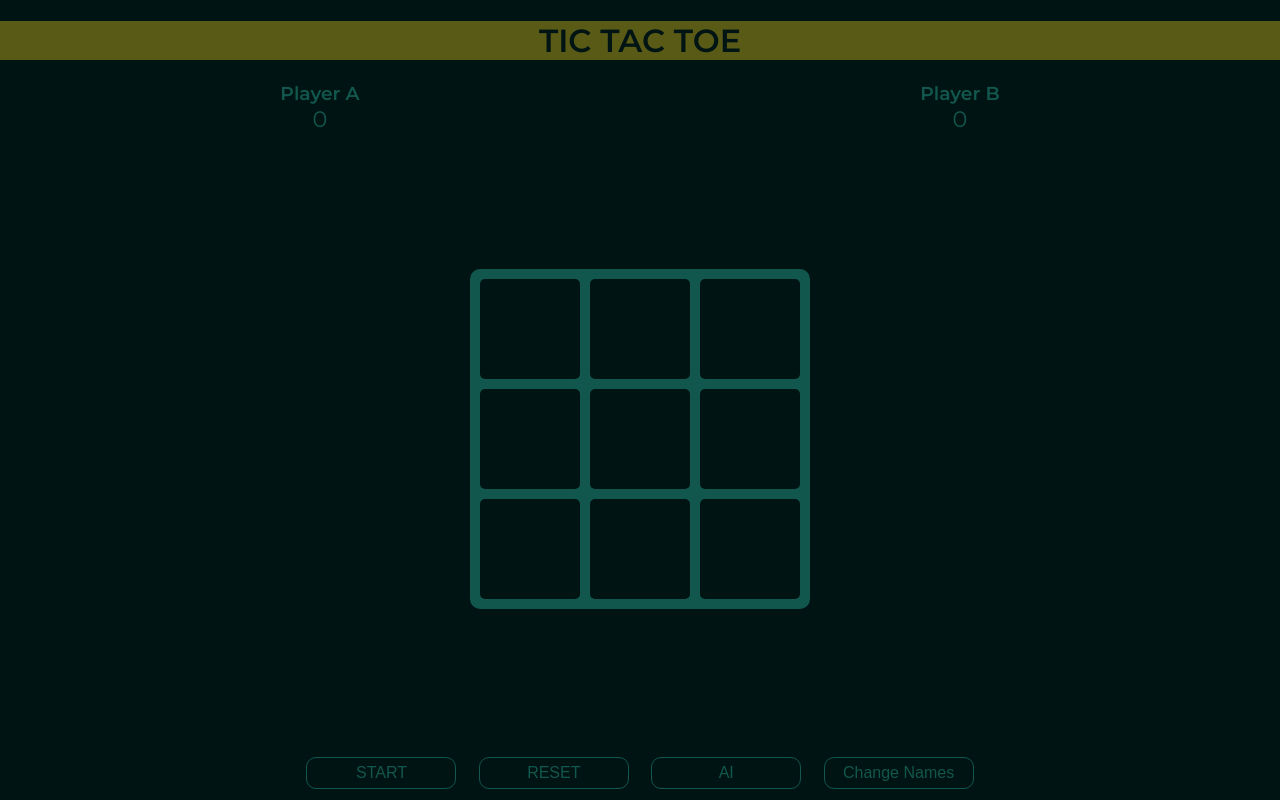
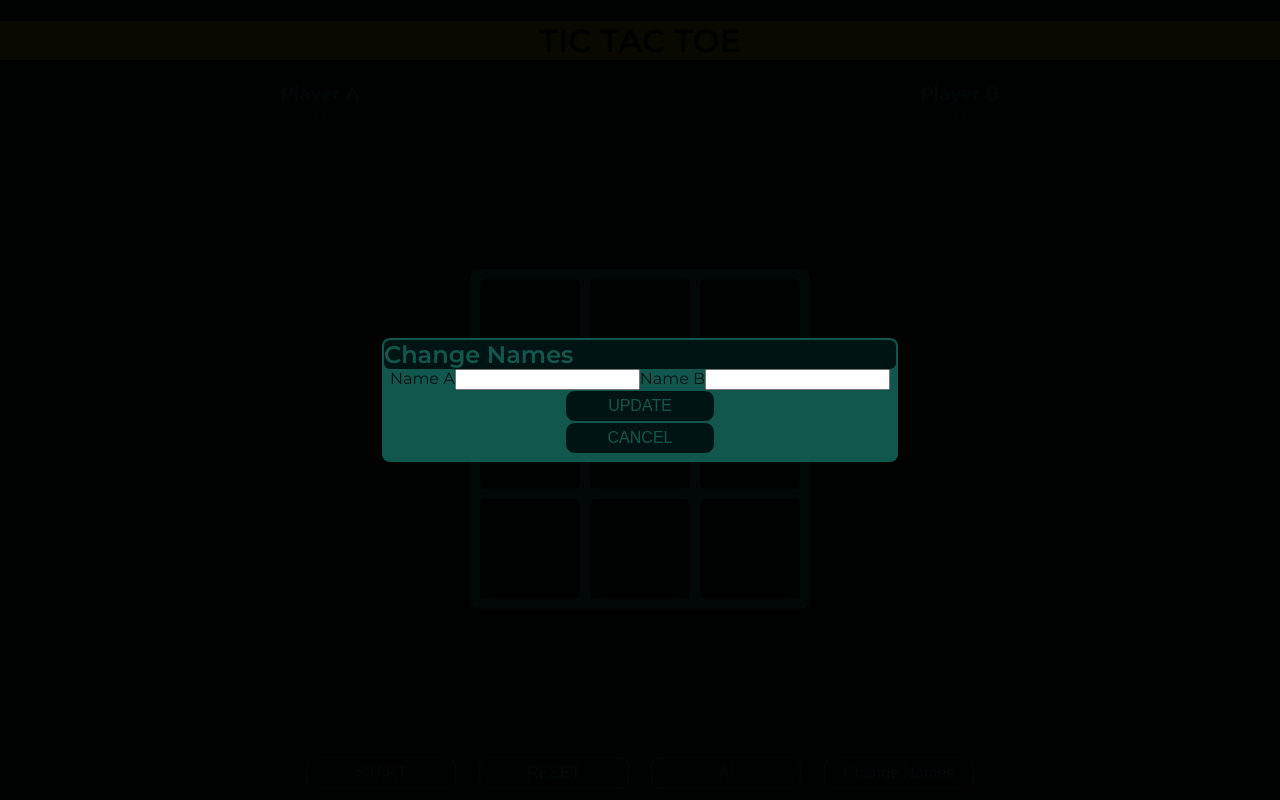
Before and after one commit to Mohammedramadan99/react-tic-tac-toe, a React (Create React App) app: page / in a window 1280 px wide. Both pictures are taken after a click on the button "Change Names". Built offline with nearby package versions, Linux system fonts and the light colour scheme.

Commit message:
add FormDlg component

```diff
--- a/src/App.js
+++ b/src/App.js
@@ -7,14 +7,20 @@ import { computer } from "./computer";
 import Board from "./components/Board";
 import Scores from "./components/Scores";
 import MessageDlg from "./components/MessageDlg";
+import FormDlg from "./components/FormDlg";
 
 function App() {
   /* New stuff for the React UI */
   const [showMesage, setShowMessage] = useState(false);
+  const [showForm, setShowForm] = useState(false);
 
-  function handleClose() {
+  function handleCloseMsgDlg() {
     start();
     setShowMessage(false);
+  }
+
+  function handleCloseFormDlg() {
+    setShowForm(false);
   }
 
   /* Old tic-tac-toe gameControl module code slightly rewritten */
@@ -224,13 +230,21 @@ function App() {
         >
           AI
         </button>
-        <button className="button">Change Names</button>
+        <button className="button" onClick={() => setShowForm(true)}>
+          Change Names
+        </button>
       </div>
       <MessageDlg
         message={state.message}
-        onClose={handleClose}
+        onClose={handleCloseMsgDlg}
         show={showMesage}
         title="Game Result"
+      />
+      <FormDlg
+        show={showForm}
+        onClose={handleCloseFormDlg}
+        title="Change Names"
+        updateNames={updateNames}
       />
     </div>
   );
--- /dev/null
+++ b/src/components/FormDlg.jsx
@@ -0,0 +1,44 @@
+import React, { useState } from "react";
+import Modal from "./Modal";
+
+const FormDlg = (props) => {
+  const { show, onClose, title, updateNames } = props;
+
+  const [nameA, setNameA] = useState("");
+  const [nameB, setNameB] = useState("");
+
+  function handleSubmit() {
+    updateNames(nameA, nameB);
+  }
+
+  return (
+    <Modal show={show} onClose={onClose} title={title}>
+      <form onSubmit={handleSubmit}>
+        <label className="label">
+          Name A
+          <input
+            type="text"
+            className="textInput"
+            value={nameA}
+            onChange={(e) => setNameA(e.target.value)}
+          />
+        </label>
+        <label className="label">
+          Name B
+          <input
+            type="text"
+            className="textInput"
+            value={nameB}
+            onChange={(e) => setNameB(e.target.value)}
+          />
+        </label>
+        <input type="submit" value="UPDATE" className="button" />
+        <button className="button" onClick={onClose}>
+          CANCEL
+        </button>
+      </form>
+    </Modal>
+  );
+};
+
+export default FormDlg;
```
